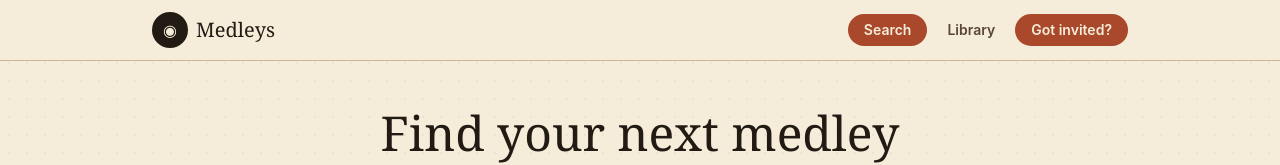
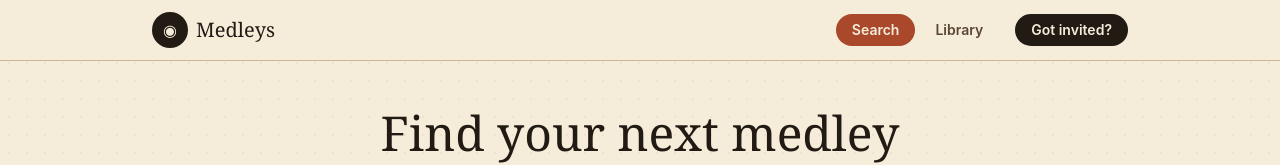
Before and after one commit to aka-somix/medley-composer-app, a React (Vite) app in the folder apps/frontend/: page / in a window 1280 px wide. Shown: the top 165 px of the page. Built offline with nearby package versions, Linux system fonts and the light colour scheme; no server answers.

Commit message:
fix: minor graphical adjustment to login

```diff
--- a/apps/frontend/src/components/organisms/NavBar.tsx
+++ b/apps/frontend/src/components/organisms/NavBar.tsx
@@ -25,8 +25,6 @@ export function NavBar() {
             Library
           </NavLink>
           {user ? (
-            <div className="flex items-center gap-2 pl-2">
-              <span className="text-sm text-sepia">{user.email}</span>
             <button
               type="button"
               onClick={signOut}
@@ -34,16 +32,15 @@ export function NavBar() {
             >
               Sign out
             </button>
-            </div>
           ) : (
             <button
               type="button"
               onClick={signIn}
               aria-label="Got invited? Sign in"
-              className="group relative rounded-full bg-rust px-4 py-1.5 text-sm font-semibold text-cream transition-colors hover:bg-wax"
+              className="group ml-3 grid rounded-full bg-wax px-4 py-1.5 text-sm font-semibold text-cream transition-colors hover:bg-rust"
             >
-              <span className="group-hover:hidden">Got invited?</span>
-              <span className="hidden group-hover:inline">Sign in</span>
+              <span className="col-start-1 row-start-1 group-hover:invisible">Got invited?</span>
+              <span className="col-start-1 row-start-1 invisible group-hover:visible">Sign in</span>
             </button>
           )}
         </nav>
```
Also changed, not shown: 2 other files (tests, documents, lock files or other folders). Lines whose indentation alone changed are shown as unchanged.
